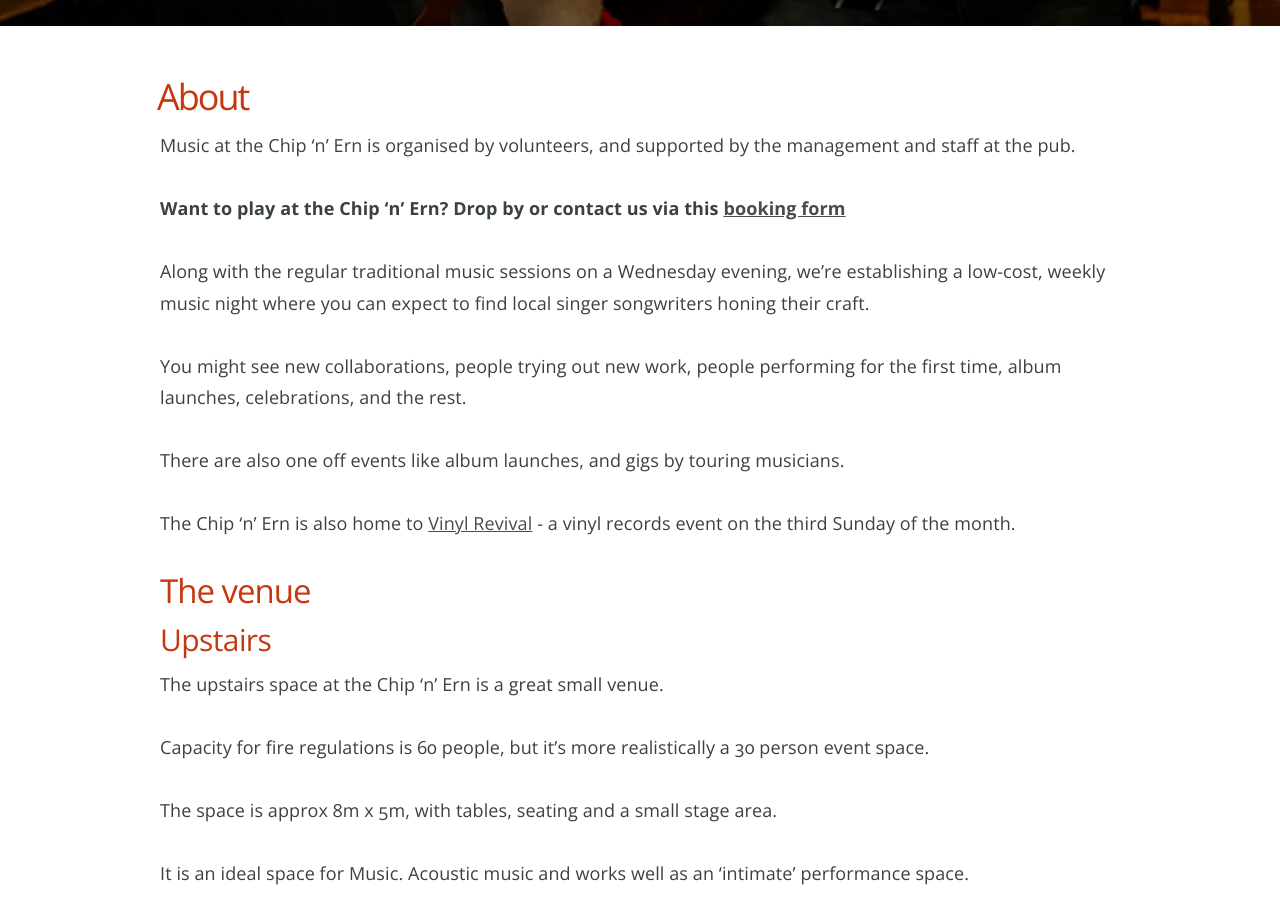
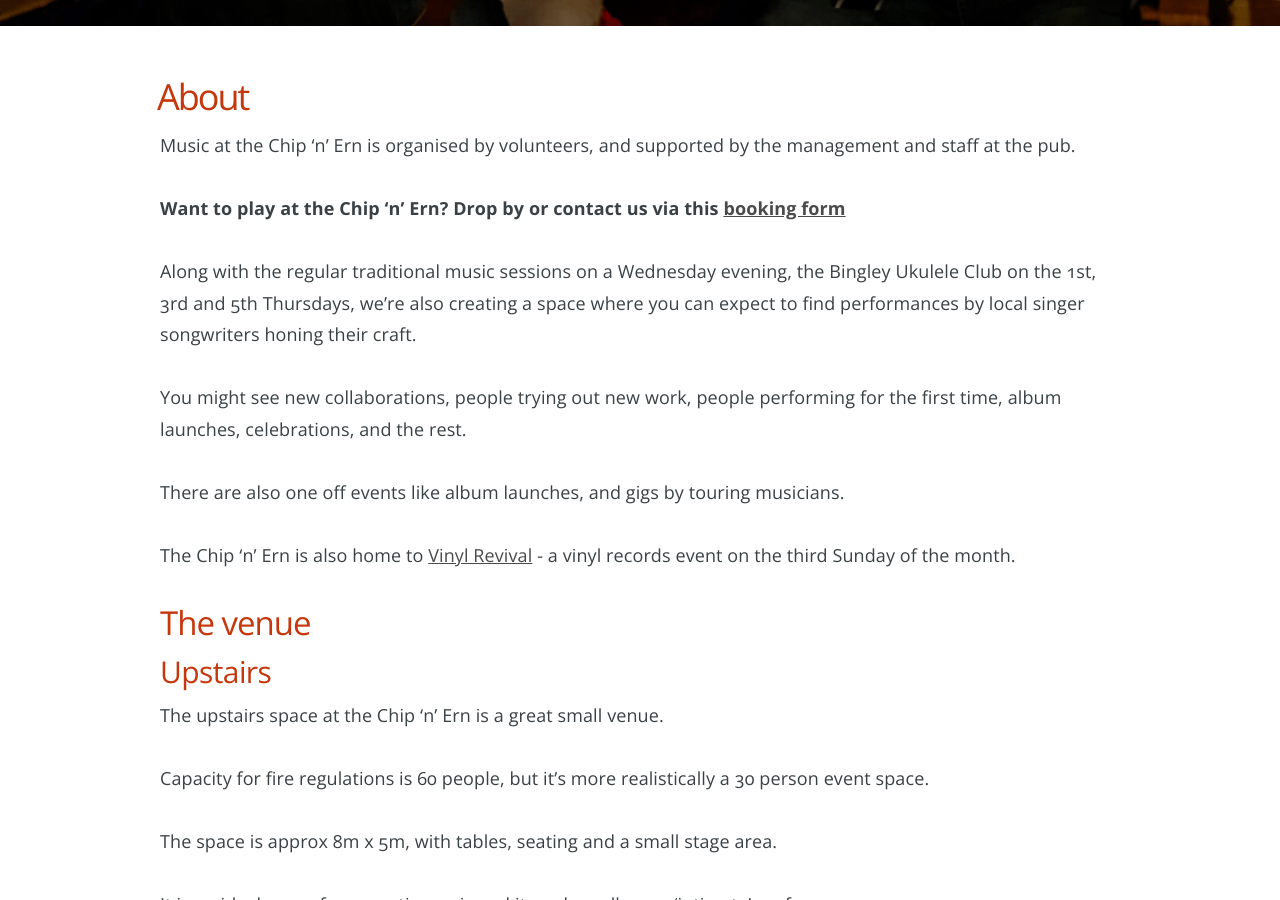
Before and after one commit to caprenter/chip, a Jekyll site: the page built from docs/about.md, in a window 1280 px wide and 900 px high, scrolled down 862 px. Built offline with Jekyll 4.4.1, drawn with Linux system fonts in a browser that asks for light colours; comment, search, counter and statistics services are not loaded; some of the changed text lies outside the part shown.

Commit message:
Updates the about page

```diff
--- a/docs/about.md
+++ b/docs/about.md
@@ -9,7 +9,7 @@ Music at the Chip 'n' Ern is organised by volunteers, and supported by the manag
 
 **Want to play at the Chip 'n' Ern? Drop by or contact us via this [booking form](https://forms.gle/KFJNwX2jU95YL1rU8)**
 
-Along with the regular traditional music sessions on a Wednesday evening, we're establishing a low-cost, weekly music night where you can expect to find local singer songwriters honing their craft.
+Along with the regular traditional music sessions on a Wednesday evening, the Bingley Ukulele Club on the 1st, 3rd and 5th Thursdays, we're also creating a space where you can expect to find performances by local singer songwriters honing their craft.
 
 You might see new collaborations, people trying out new work, people performing for the first time, album launches, celebrations, and the rest.
 
@@ -27,9 +27,9 @@ Capacity for fire regulations is 60 people, but it's more realistically a 30 per
 
 The space is approx 8m x 5m, with tables, seating and a small stage area.
 
-It is an ideal space for Music. Acoustic music and works well as an 'intimate' performance space.
+It is an ideal space for acoustic music and it works well as an 'intimate' performance space.
 
-It already hosts ad hoc music events, Vinyl Revival once a month (third Sunday), some meetings, and the Graphite club on alternate Wednesdays.
+As well as the Thursday music the space also hosts ad hoc music events, Vinyl Revival once a month (third Sunday), some meetings, and the Graphite club on alternate Wednesdays.
 
 Its biggest drawback is that it is an upstairs space accessed by stairs, so difficult for people with mobility issues.
 
```
